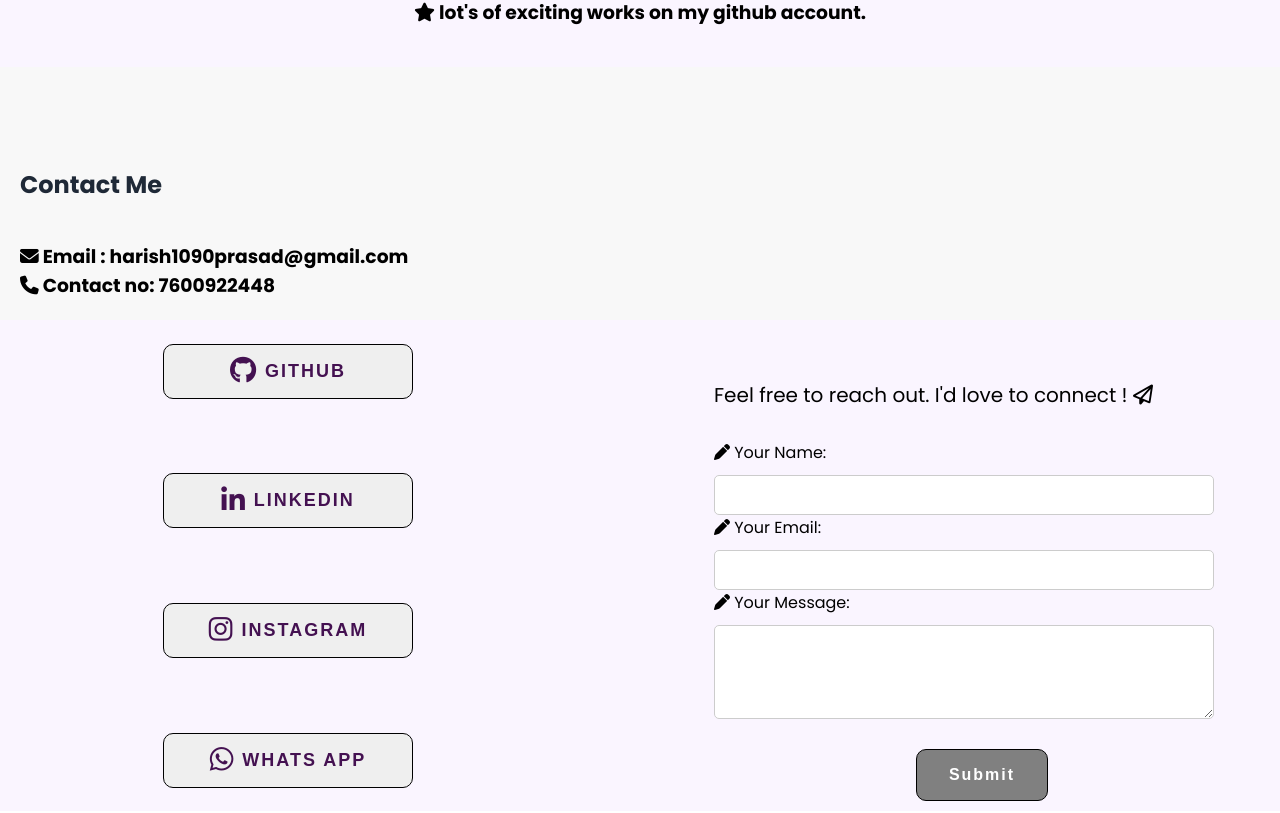
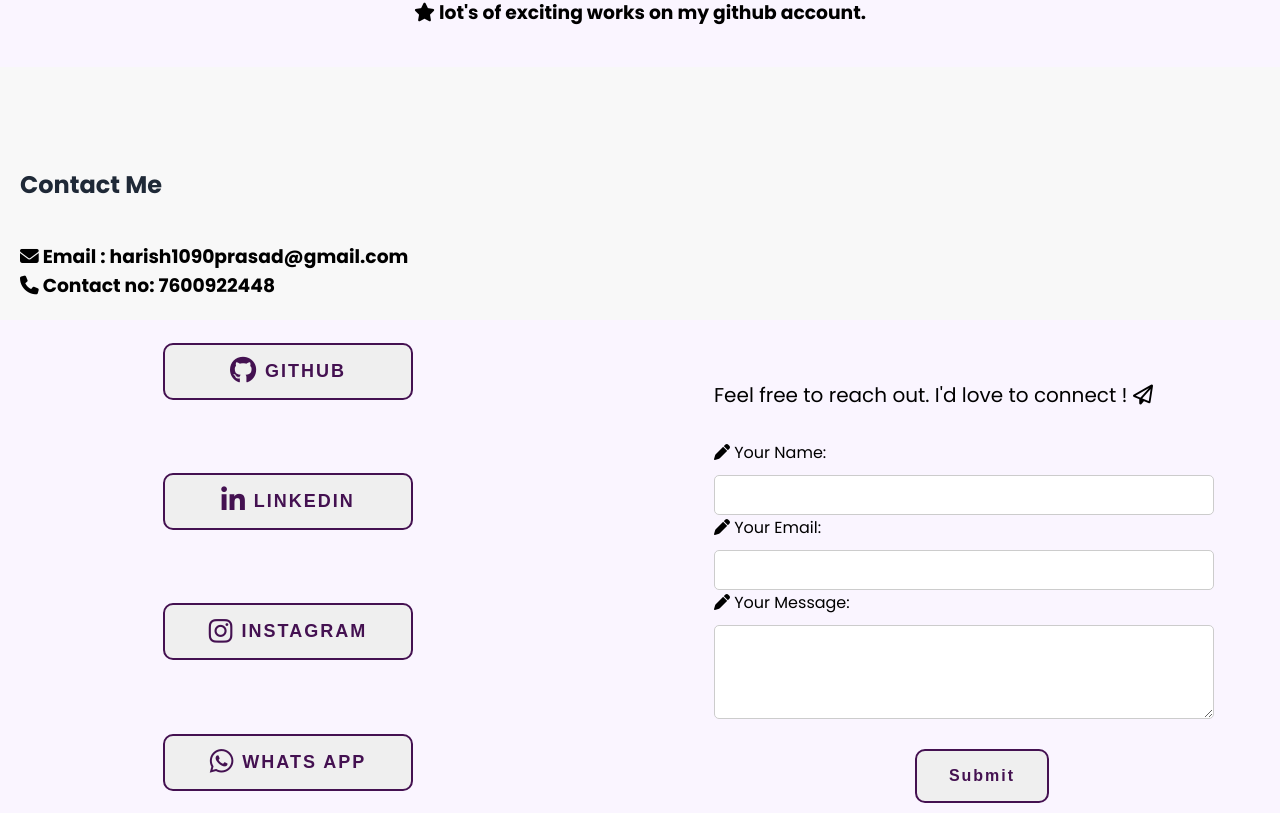
Before and after one commit to HarishTPrasad/My-World, a React (Create React App) app: page / in a window 1280 px wide. Shown: the part 3999-4812 px from the top of the page. Built offline with nearby package versions, Linux system fonts and the light colour scheme.

Commit message:
new update

```diff
--- a/src/App.css
+++ b/src/App.css
@@ -278,7 +278,7 @@ nav .checkbox i {
   padding: 20px;
   margin-top: 50px;
   margin-left: 10%;
-  z-index: 1;
+
 
 }
 
@@ -316,16 +316,16 @@ nav .checkbox i {
   padding: 1rem 2rem;
   outline: none;
   margin-right: 20px;
-  border: 1px solid black;
+  border: 2px solid #441151;
   border-radius: 10px;
   transition: 0.3s;
   cursor: pointer;
-  background-color: grey;
-  color: #ffffff;
+  color: #441151;
 }
 
 .contact-submit:hover {
-  background-color: black;
+  background-color: #CA61C3;
+  color: #ffffff;;
 }
 
 .mysubmit {
@@ -515,7 +515,7 @@ nav .checkbox i {
   width: 250px;
   outline: none;
   /* border: 4px solid var(--primary-color); */
-  border: 1px solid black;
+  border: 2px solid #441151;
   border-radius: 10px;
   transition: 0.3s;
   cursor: pointer;
```
